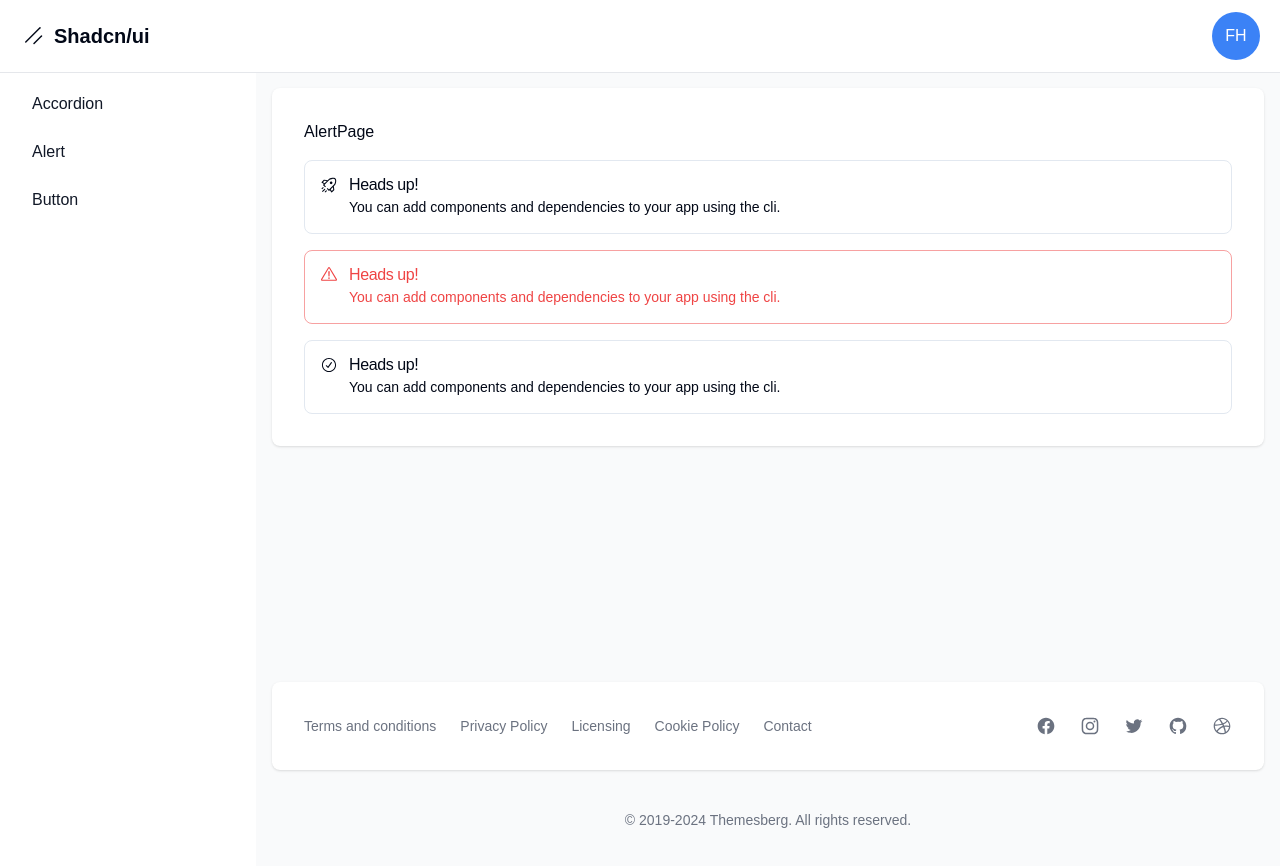
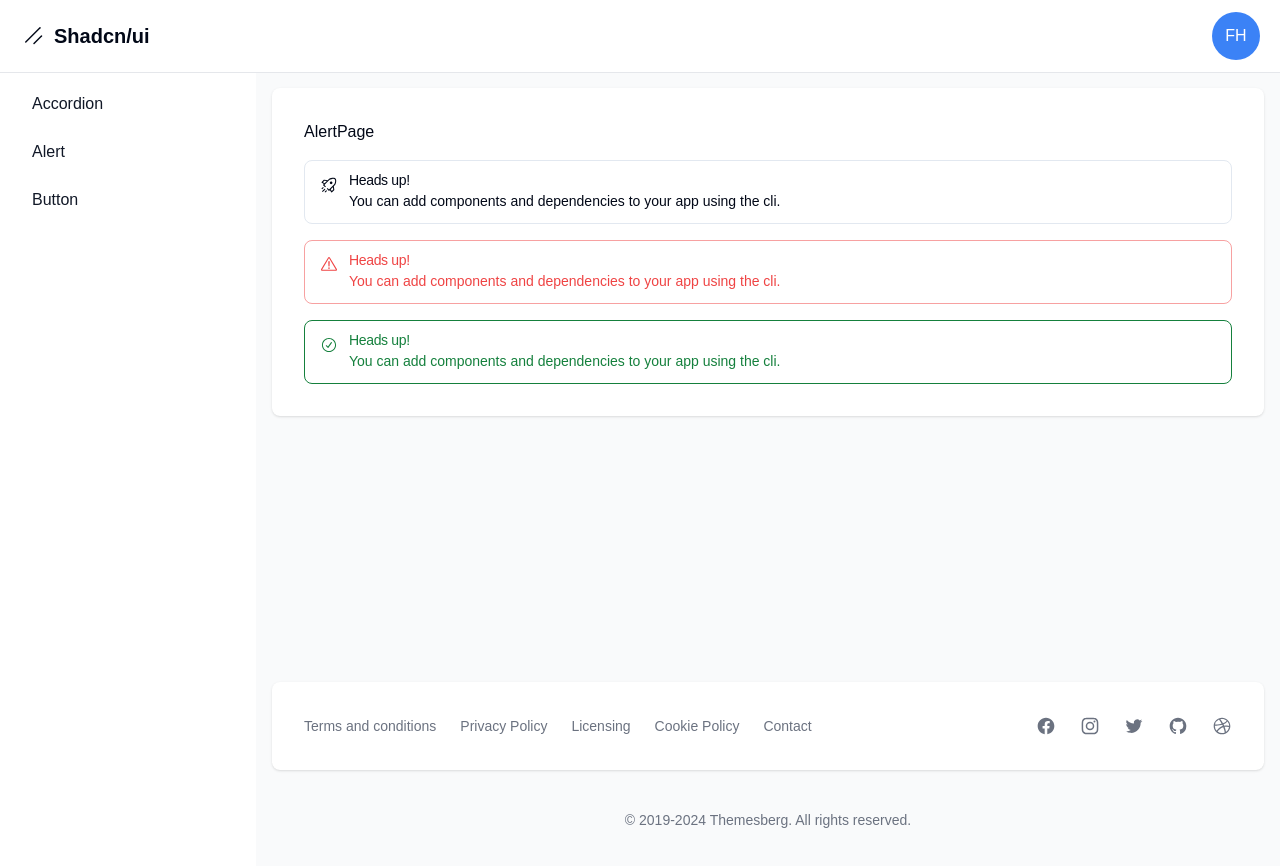
Before and after one commit to JoseIu/shadcn-dashboard, a Next.js app: page /dashboard/alert in a window 1280 px wide. Shown: the top 866 px of the page. Built offline with nearby package versions, Linux system fonts and the light colour scheme.

Commit message:
add: shadcn componnets

```diff
--- /dev/null
+++ b/src/components/ui/accordion.tsx
@@ -0,0 +1,57 @@
+"use client"
+
+import * as React from "react"
+import * as AccordionPrimitive from "@radix-ui/react-accordion"
+import { ChevronDownIcon } from "@radix-ui/react-icons"
+
+import { cn } from "@/lib/utils"
+
+const Accordion = AccordionPrimitive.Root
+
+const AccordionItem = React.forwardRef<
+  React.ElementRef<typeof AccordionPrimitive.Item>,
+  React.ComponentPropsWithoutRef<typeof AccordionPrimitive.Item>
+>(({ className, ...props }, ref) => (
+  <AccordionPrimitive.Item
+    ref={ref}
+    className={cn("border-b", className)}
+    {...props}
+  />
+))
+AccordionItem.displayName = "AccordionItem"
+
+const AccordionTrigger = React.forwardRef<
+  React.ElementRef<typeof AccordionPrimitive.Trigger>,
+  React.ComponentPropsWithoutRef<typeof AccordionPrimitive.Trigger>
+>(({ className, children, ...props }, ref) => (
+  <AccordionPrimitive.Header className="flex">
+    <AccordionPrimitive.Trigger
+      ref={ref}
+      className={cn(
+        "flex flex-1 items-center justify-between py-4 text-sm font-medium transition-all hover:underline [&[data-state=open]>svg]:rotate-180",
+        className
+      )}
+      {...props}
+    >
+      {children}
+      <ChevronDownIcon className="h-4 w-4 shrink-0 text-muted-foreground transition-transform duration-200" />
+    </AccordionPrimitive.Trigger>
+  </AccordionPrimitive.Header>
+))
+AccordionTrigger.displayName = AccordionPrimitive.Trigger.displayName
+
+const AccordionContent = React.forwardRef<
+  React.ElementRef<typeof AccordionPrimitive.Content>,
+  React.ComponentPropsWithoutRef<typeof AccordionPrimitive.Content>
+>(({ className, children, ...props }, ref) => (
+  <AccordionPrimitive.Content
+    ref={ref}
+    className="overflow-hidden text-sm data-[state=closed]:animate-accordion-up data-[state=open]:animate-accordion-down"
+    {...props}
+  >
+    <div className={cn("pb-4 pt-0", className)}>{children}</div>
+  </AccordionPrimitive.Content>
+))
+AccordionContent.displayName = AccordionPrimitive.Content.displayName
+
+export { Accordion, AccordionItem, AccordionTrigger, AccordionContent }
--- /dev/null
+++ b/src/components/ui/alert.tsx
@@ -0,0 +1,46 @@
+import { cva, type VariantProps } from 'class-variance-authority';
+import * as React from 'react';
+
+import { cn } from '@/lib/utils';
+
+const alertVariants = cva(
+  'relative w-full rounded-lg border px-4 py-3 text-sm [&>svg+div]:translate-y-[-3px] [&>svg]:absolute [&>svg]:left-4 [&>svg]:top-4 [&>svg]:text-foreground [&>svg~*]:pl-7',
+  {
+    variants: {
+      variant: {
+        default: 'bg-background text-foreground',
+        destructive:
+          'border-destructive/50 text-destructive dark:border-destructive [&>svg]:text-destructive',
+
+        success: 'border-green-700 text-green-700 dark:border-green-700 [&>svg]:text-green-700',
+      },
+    },
+    defaultVariants: {
+      variant: 'default',
+    },
+  }
+);
+
+const Alert = React.forwardRef<
+  HTMLDivElement,
+  React.HTMLAttributes<HTMLDivElement> & VariantProps<typeof alertVariants>
+>(({ className, variant, ...props }, ref) => (
+  <div ref={ref} role="alert" className={cn(alertVariants({ variant }), className)} {...props} />
+));
+Alert.displayName = 'Alert';
+
+const AlertTitle = React.forwardRef<HTMLParagraphElement, React.HTMLAttributes<HTMLHeadingElement>>(
+  ({ className, ...props }, ref) => (
+    <h5 ref={ref} className={cn('mb-1 font-medium leading-none tracking-tight', className)} {...props} />
+  )
+);
+AlertTitle.displayName = 'AlertTitle';
+
+const AlertDescription = React.forwardRef<HTMLParagraphElement, React.HTMLAttributes<HTMLParagraphElement>>(
+  ({ className, ...props }, ref) => (
+    <div ref={ref} className={cn('text-sm [&_p]:leading-relaxed', className)} {...props} />
+  )
+);
+AlertDescription.displayName = 'AlertDescription';
+
+export { Alert, AlertDescription, AlertTitle };
--- /dev/null
+++ b/src/components/ui/button.tsx
@@ -0,0 +1,57 @@
+import * as React from "react"
+import { Slot } from "@radix-ui/react-slot"
+import { cva, type VariantProps } from "class-variance-authority"
+
+import { cn } from "@/lib/utils"
+
+const buttonVariants = cva(
+  "inline-flex items-center justify-center gap-2 whitespace-nowrap rounded-md text-sm font-medium transition-colors focus-visible:outline-none focus-visible:ring-1 focus-visible:ring-ring disabled:pointer-events-none disabled:opacity-50 [&_svg]:pointer-events-none [&_svg]:size-4 [&_svg]:shrink-0",
+  {
+    variants: {
+      variant: {
+        default:
+          "bg-primary text-primary-foreground shadow hover:bg-primary/90",
+        destructive:
+          "bg-destructive text-destructive-foreground shadow-sm hover:bg-destructive/90",
+        outline:
+          "border border-input bg-background shadow-sm hover:bg-accent hover:text-accent-foreground",
+        secondary:
+          "bg-secondary text-secondary-foreground shadow-sm hover:bg-secondary/80",
+        ghost: "hover:bg-accent hover:text-accent-foreground",
+        link: "text-primary underline-offset-4 hover:underline",
+      },
+      size: {
+        default: "h-9 px-4 py-2",
+        sm: "h-8 rounded-md px-3 text-xs",
+        lg: "h-10 rounded-md px-8",
+        icon: "h-9 w-9",
+      },
+    },
+    defaultVariants: {
+      variant: "default",
+      size: "default",
+    },
+  }
+)
+
+export interface ButtonProps
+  extends React.ButtonHTMLAttributes<HTMLButtonElement>,
+    VariantProps<typeof buttonVariants> {
+  asChild?: boolean
+}
+
+const Button = React.forwardRef<HTMLButtonElement, ButtonProps>(
+  ({ className, variant, size, asChild = false, ...props }, ref) => {
+    const Comp = asChild ? Slot : "button"
+    return (
+      <Comp
+        className={cn(buttonVariants({ variant, size, className }))}
+        ref={ref}
+        {...props}
+      />
+    )
+  }
+)
+Button.displayName = "Button"
+
+export { Button, buttonVariants }
```
